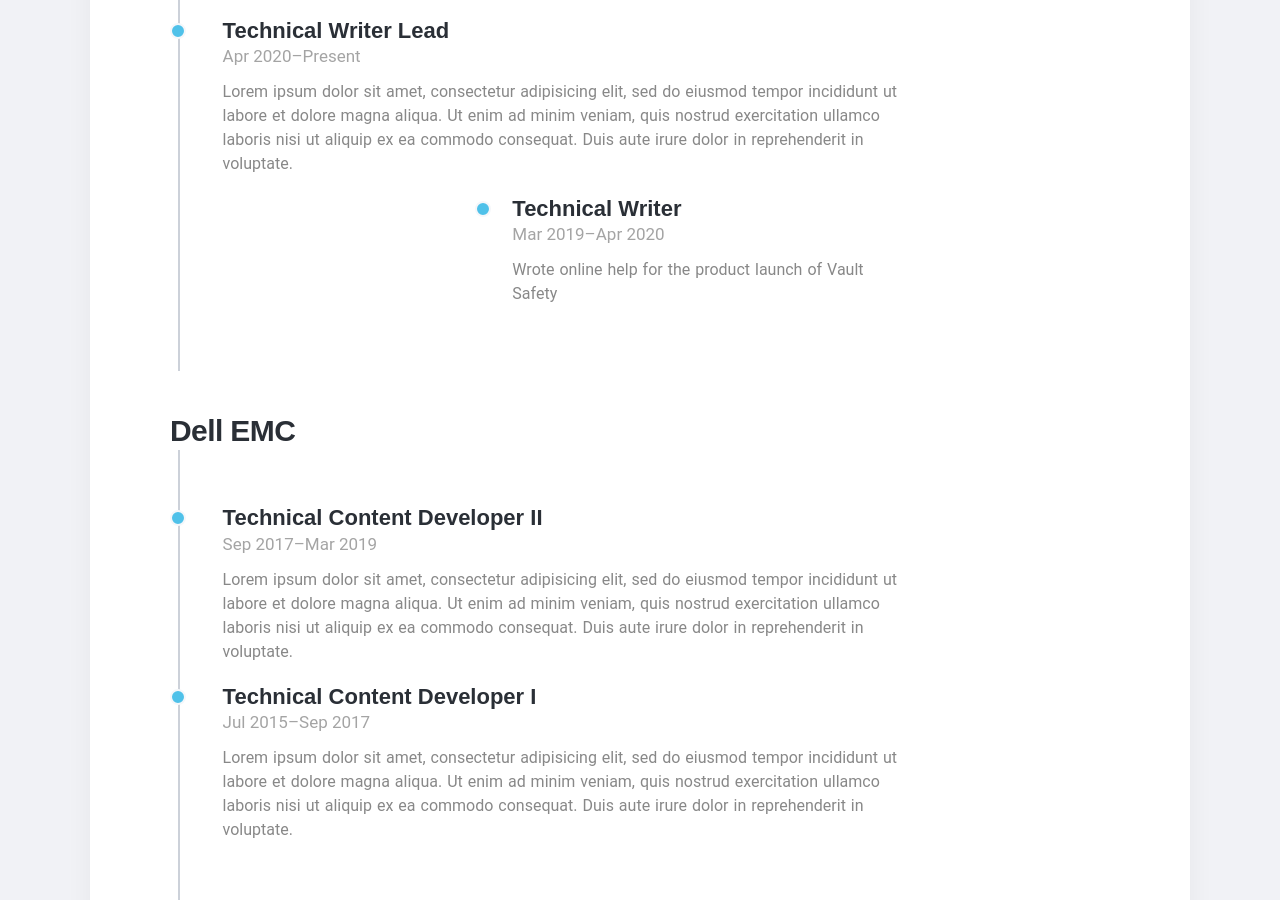
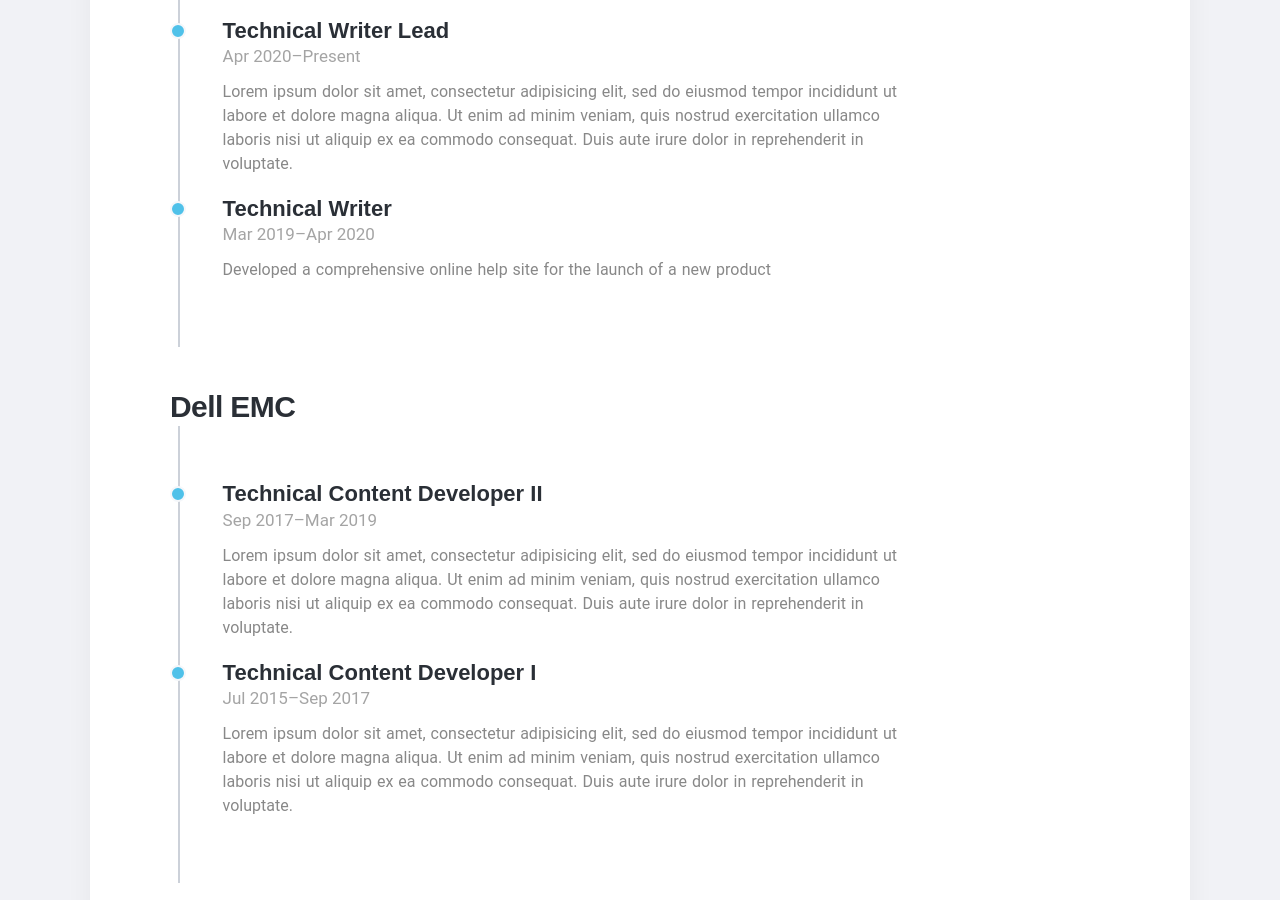
Before and after one commit to emilyrushton/emilyrushton.github.io, a Jekyll site: the page built from index.html, in a window 1280 px wide and 900 px high, scrolled down 1611 px. Built offline with Jekyll 4.4.1, drawn with Linux system fonts in a browser that asks for light colours; nearby versions of some CDN libraries; some web fonts are replaced.

Commit message:
Update index.html

```diff
--- a/index.html
+++ b/index.html
@@ -53,7 +53,7 @@
 					<h2>Experience <i class="fas fa-briefcase"></i></h2>
 					<h3>Veeva Systems</h3>
 					<div class="timeline-container">
-   						<div class="timeline-block timeline-block-right">
+   						<div class="timeline-block">
       						<div class="marker"></div>
 						      <div class="timeline-content">
 						         <h4>Technical Writer Lead</h4>
@@ -61,18 +61,18 @@
 						         <p>Lorem ipsum dolor sit amet, consectetur adipisicing elit, sed do eiusmod tempor incididunt ut labore et dolore magna aliqua. Ut enim ad minim veniam, quis nostrud exercitation ullamco laboris nisi ut aliquip ex ea commodo consequat. Duis aute irure dolor in reprehenderit in voluptate.</p>
 						      </div>
 						  </div>
-   						<div class="timeline-block timeline-block-right">
+   						<div class="timeline-block">
       						<div class="marker"></div>
 						      <div class="timeline-content">
 						         <h4>Technical Writer</h4>
 						         <span>Mar 2019–Apr 2020</span>
-						         <p>Wrote online help for the product launch of Vault Safety</p>
+						         <p>Developed a comprehensive online help site for the launch of a new product</p>
 						      </div>
 						   </div>
 						</div>
 					<h3>Dell EMC</h3>
 					<div class="timeline-container">
-   						<div class="timeline-block timeline-block-right">
+   						<div class="timeline-block">
       						<div class="marker"></div>
 						      <div class="timeline-content">
 						         <h4>Technical Content Developer II</h4>
@@ -80,7 +80,7 @@
 						         <p>Lorem ipsum dolor sit amet, consectetur adipisicing elit, sed do eiusmod tempor incididunt ut labore et dolore magna aliqua. Ut enim ad minim veniam, quis nostrud exercitation ullamco laboris nisi ut aliquip ex ea commodo consequat. Duis aute irure dolor in reprehenderit in voluptate.</p>
 						      </div>
 						  </div>
-   						<div class="timeline-block timeline-block-right">
+   						<div class="timeline-block">
       						<div class="marker"></div>
 						      <div class="timeline-content">
 						         <h4>Technical Content Developer I</h4>
```
